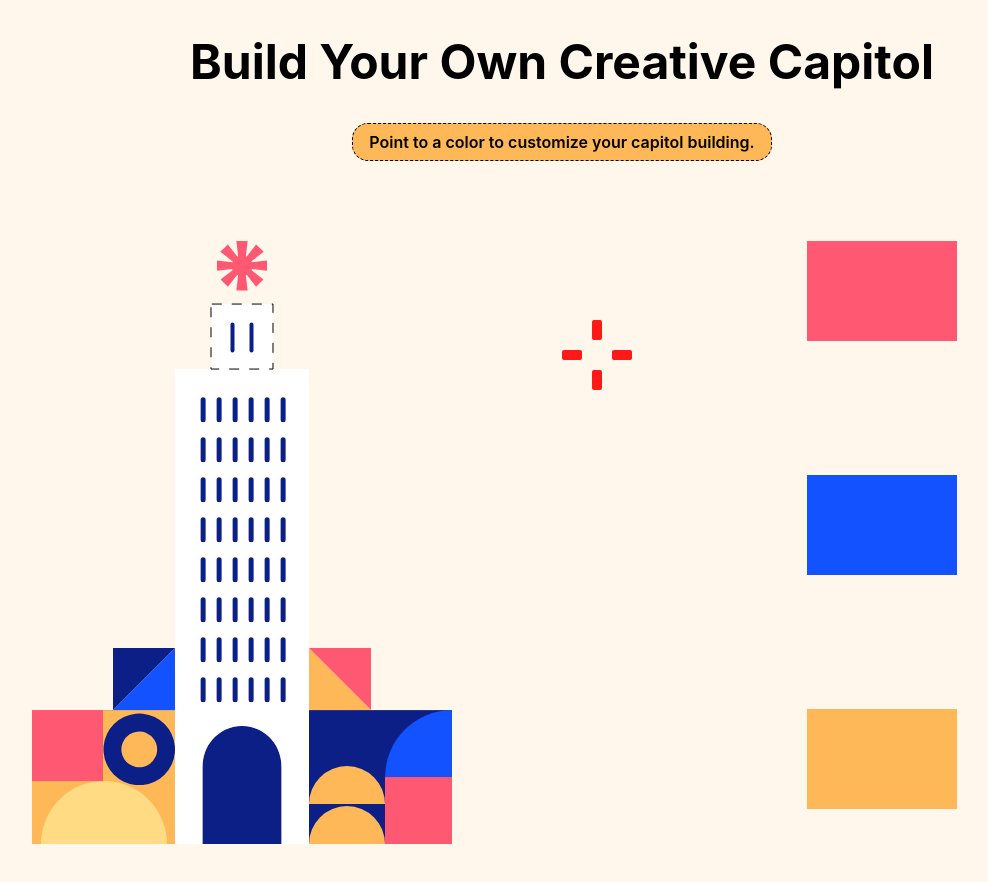
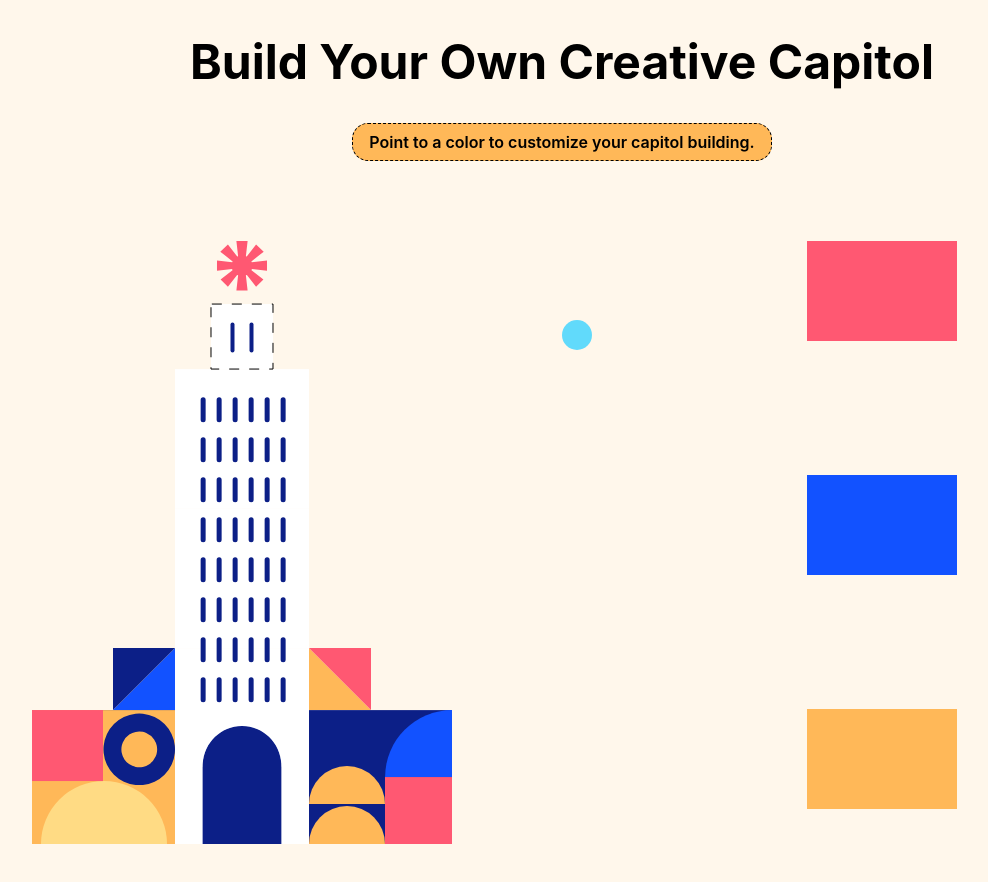
Before and after one commit to ThreeSixtyEight/creative-capitol, a React (Create React App) app in the folder frontend/: page / in a window 1280 px wide. Shown: the top 882 px of the page, without its empty margins (78-1066 px from the left). Built offline with nearby package versions, Linux system fonts and the light colour scheme; no server answers.

Commit message:
Update cursor style

```diff
--- a/frontend/src/App.css
+++ b/frontend/src/App.css
@@ -13,56 +13,19 @@
   }
 }
 
-.position::after, .position::before {
-  content: "";
-  background: rgba(255, 252, 255, 0.2);
-  border-radius: 2px;
-  position: absolute;
-}
-
-.position::after {
-  left: 30px;
-  width: 10px;
-  height: 20px;
-  box-shadow: 0 50px rgba(255, 252, 255, 0.2);
-}
-
-.position::before {
-  top: 30px;
-  width: 20px;
-  height: 10px;
-  box-shadow: 50px 0 rgba(255, 252, 255, 0.2);
-}
-.position.pointer::after,
-.position.pointer::before {
-  background: rgba(255, 0, 0, 0.9);
-}
-
-.position.pointer::after {
-  box-shadow: 0 50px rgba(255, 0, 0, 0.9);
-}
-
-.position.pointer::before {
-  box-shadow: 50px 0 rgba(255, 0, 0, 0.9);
-}
-
-.position {
+.position.pointer{
+  height: 30px;
+  width: 30px;
+  border-radius: 50%;
+  background: #61dafb;
   position: fixed;
-  /* width: 100px;
-  height: 100px;
-  border-radius: 50%;
-  background-color: #61dafb; */
   opacity: 1;
   z-index: 1000;
   display: block;
   transition-property: left, top, width, height, background-color, opacity;
   transition-duration: .2s;
   transition-delay: 0s;
-  width: 50px;
-    height: 50px;
 }
-
-
 
 .App-header {
   background-color: #282c34;
--- a/frontend/src/App.js
+++ b/frontend/src/App.js
@@ -90,7 +90,10 @@ const App = () => {
       bgImage=""
       bgStyle={{ height: '1000px' }}
     >
-      <div className='position pointer' style={{left: `${50 + dotPos[0]}%`, top: `${40 + dotPos[1]}%`}}>{hoverTime > 0 ? Math.round(hoverTime / 10) + 1 : ""}</div>
+      <div className='position pointer' style={{left: `${50 + dotPos[0]}%`, top: `${40 + dotPos[1]}%`}}>
+        {hoverTime > 0 ? Math.round(hoverTime / 10) + 1 : ""}
+      </div>
+
       <div style={{textAlign: 'center', width: '100%'}}>
         <h1 className='main-title'>Build Your Own Creative Capitol</h1>
         <p className='instructions'>Point to a color to customize your capitol building.</p>
```
